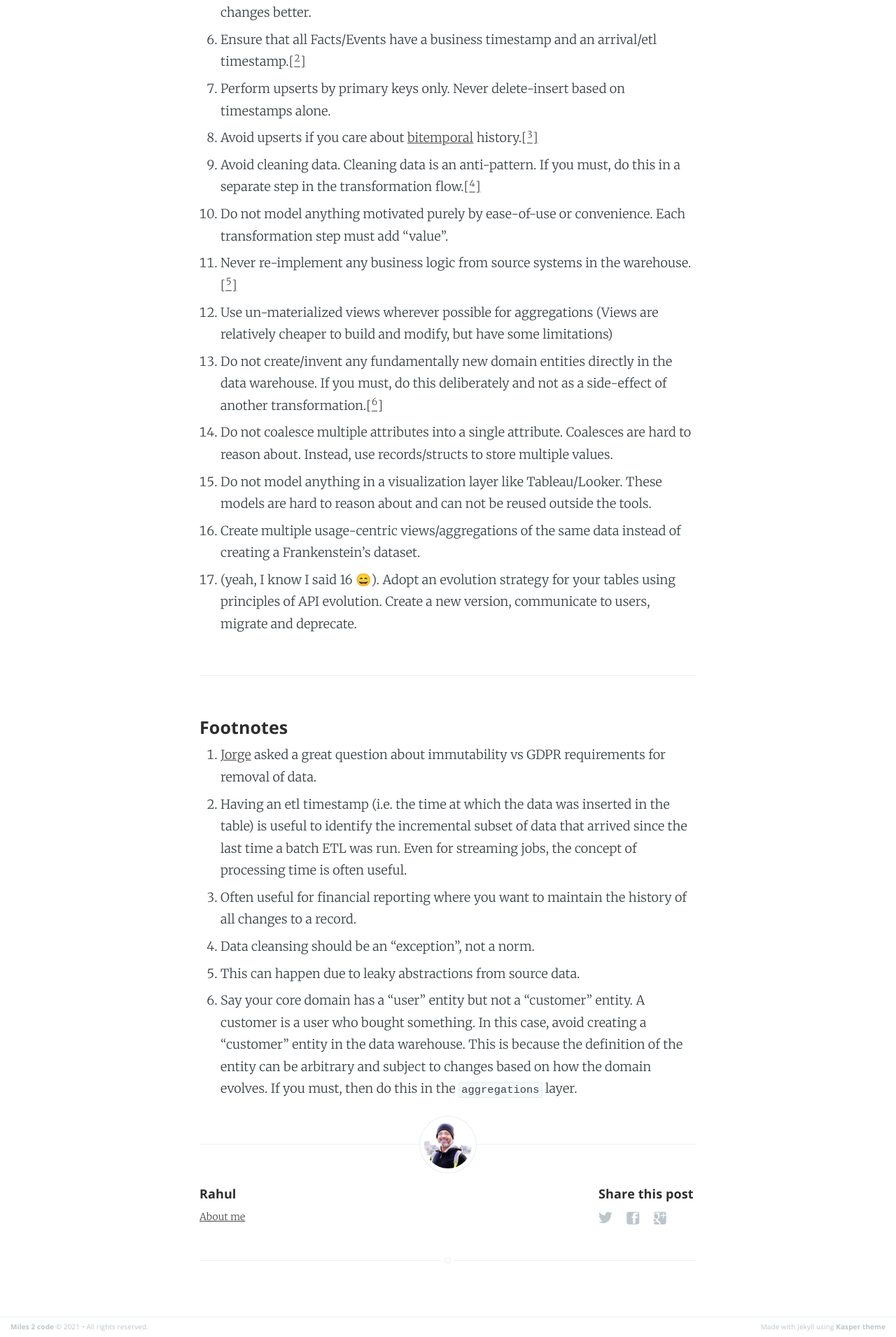
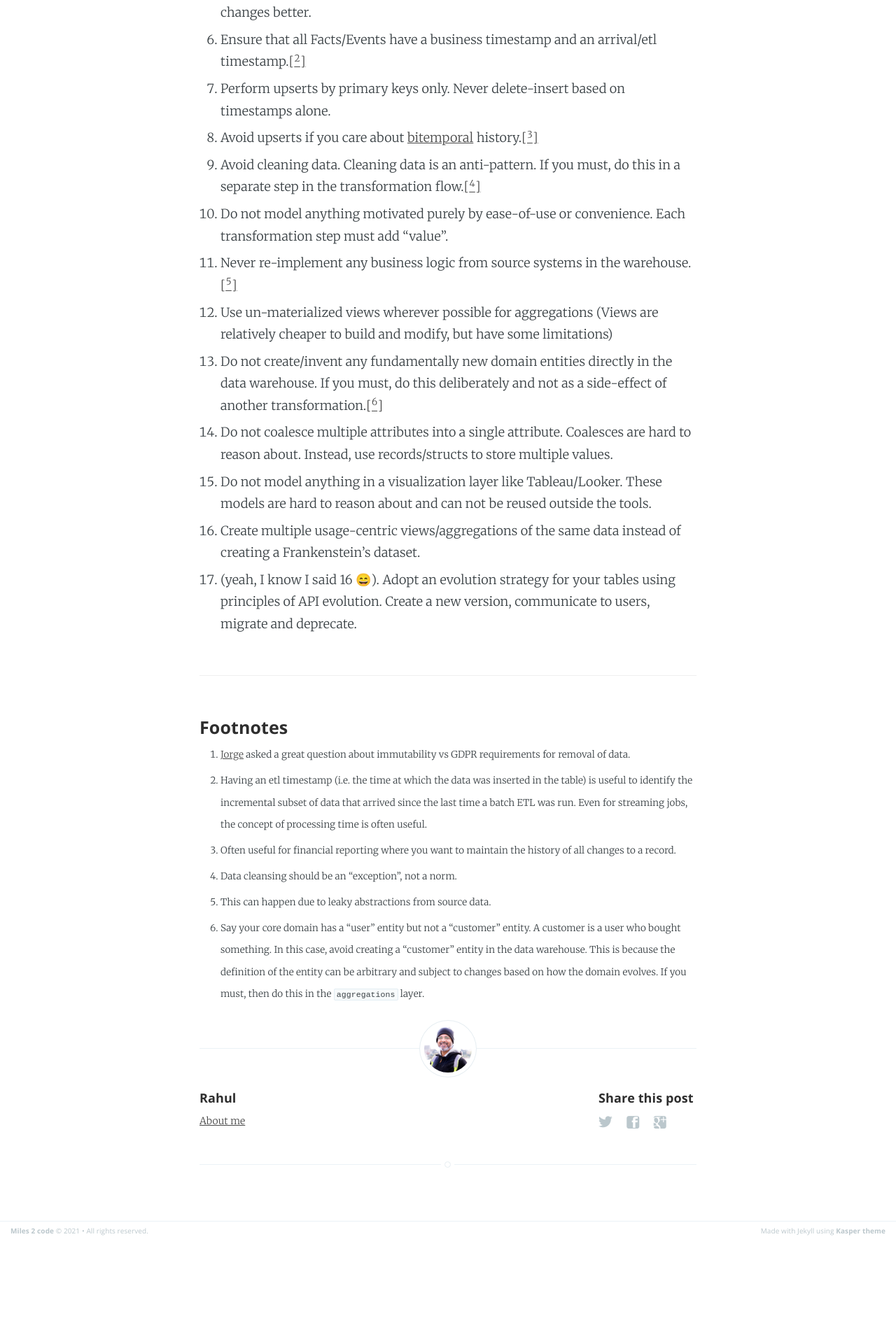
Before and after one commit to rahulj51/miles2code.github.io, a Jekyll site: the page built from _posts/2021-05-11-data-modeling-principles.markdown, in a window 1280 px wide. Shown: the part 1868-3779 px from the top of the page at 70% size. Built offline with Jekyll 4.4.1, drawn with Linux system fonts in a browser that asks for light colours; after the commit the page ends 3642 px from its top, so only the background shows below that.

Commit message:
formatting footnotes

```diff
--- a/_posts/2021-05-11-data-modeling-principles.markdown
+++ b/_posts/2021-05-11-data-modeling-principles.markdown
@@ -39,10 +39,12 @@ As you will notice, this is a highly opinionated set of guidelines. The reader i
 ***
 
 #### Footnotes
-
+{::options parse_block_html="true" /}
+<div style="font-size: 0.75em;">
 1. <a name="one"></a>[Jorge](https://www.linkedin.com/in/jorgeramonletosa/) asked a great question about immutability vs GDPR requirements for removal of data.
 2. <a name="two"></a> Having an etl timestamp (i.e. the time at which the data was inserted in the table) is useful to identify the incremental subset of data that arrived since the last time a batch ETL was run. Even for streaming jobs, the concept of processing time is often useful.
 3. <a name="three"></a> Often useful for financial reporting where you want to maintain the history of all changes to a record.
 4. <a name="four"></a> Data cleansing should be an "exception", not a norm.
 5. <a name="five"></a> This can happen due to leaky abstractions from source data.
 6. <a name="six"></a> Say your core domain has a "user" entity but not a "customer" entity. A customer is a user who bought something. In this case, avoid creating a "customer" entity in the data warehouse. This is because the definition of the entity can be arbitrary and subject to changes based on how the domain evolves. If you must, then do this in the `aggregations` layer.
+</div>
```
